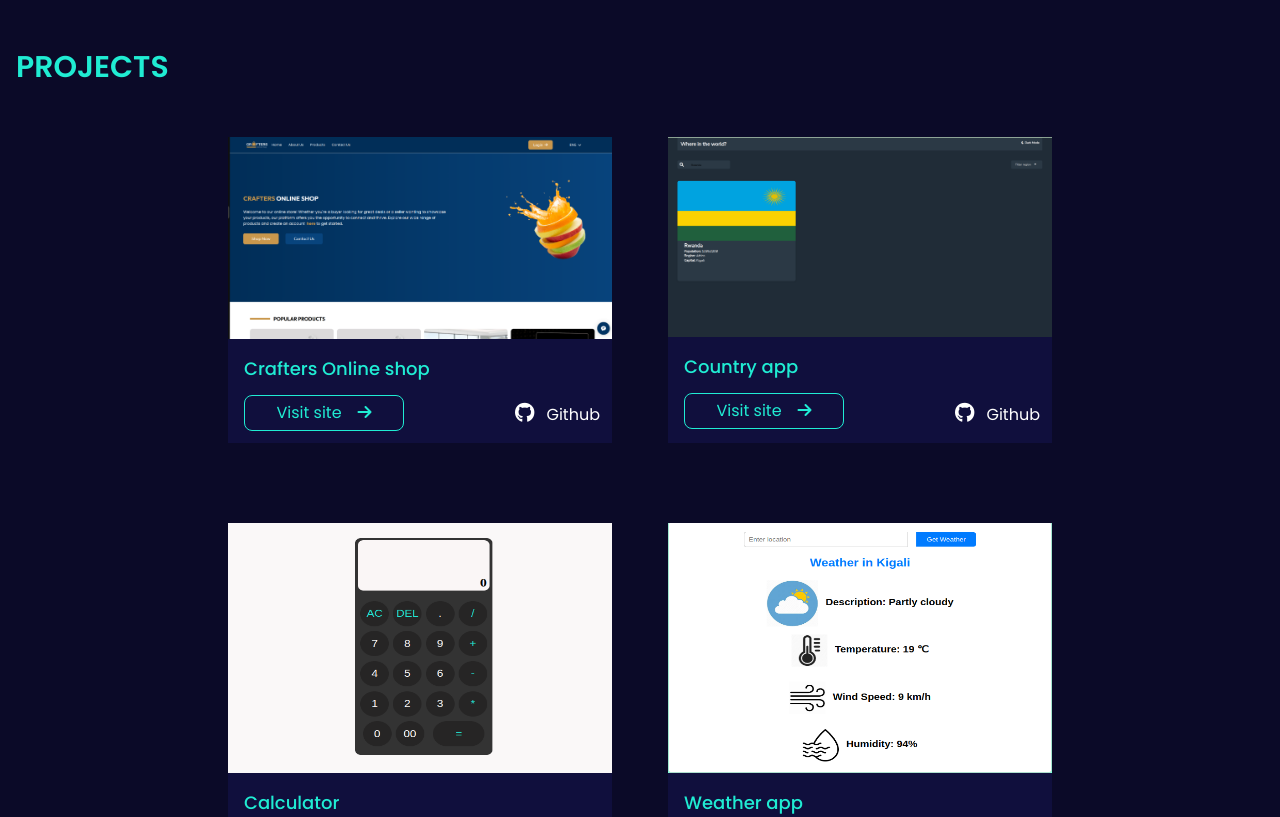
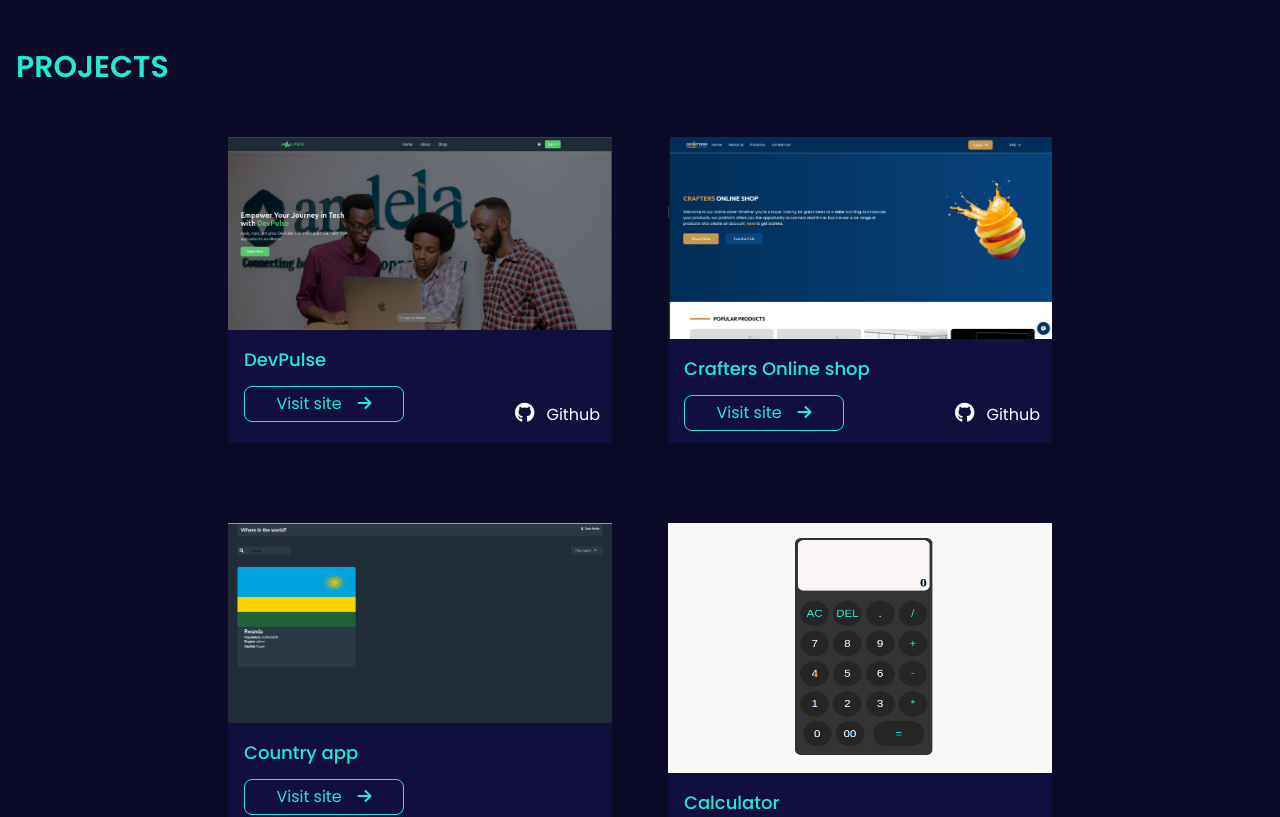
Before and after one commit to Ismaelmurekezi/Portfolio, a React (Vite) app: page / in a window 1280 px wide. Shown: the part 1940-2757 px from the top of the page. Built offline with nearby package versions, Linux system fonts and the light colour scheme.

Commit message:
changing some configuration and adding recent project

```diff
--- a/src/components/Project.jsx
+++ b/src/components/Project.jsx
@@ -5,6 +5,12 @@ const Project = () => {
   const [currentIndex, setCurrentIndex] = useState(0);
 
   const projects = [
+    {
+      imgSrc: "/devPulse.png",
+      title: "DevPulse",
+      siteLink: "https://atlp-devpulse-fn.vercel.app/",
+      codeLink: "#",
+    },
     {
       imgSrc: "/crafters.png",
       title: "Crafters Online shop",
--- a/tailwind.config.js
+++ b/tailwind.config.js
@@ -1,5 +1,5 @@
 /** @type {import('tailwindcss').Config} */
-module.exports = {
+export default{
   content: ["./index.html", "./src/**/*.{js,ts,jsx,tsx}"],
   theme: {
     extend: {
```
Also changed, not shown: public/devPulse.png (added).
